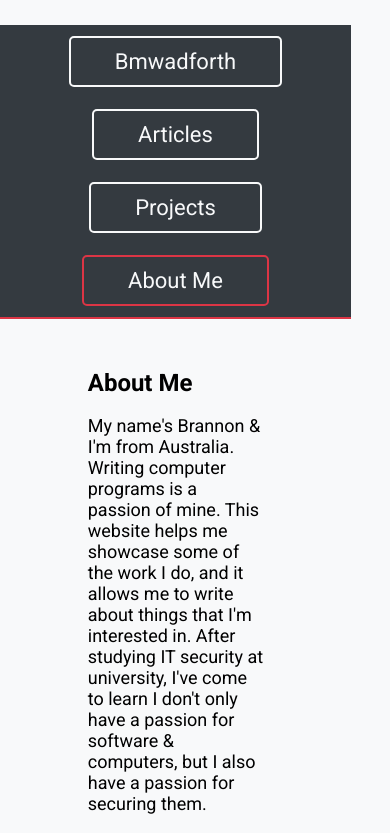
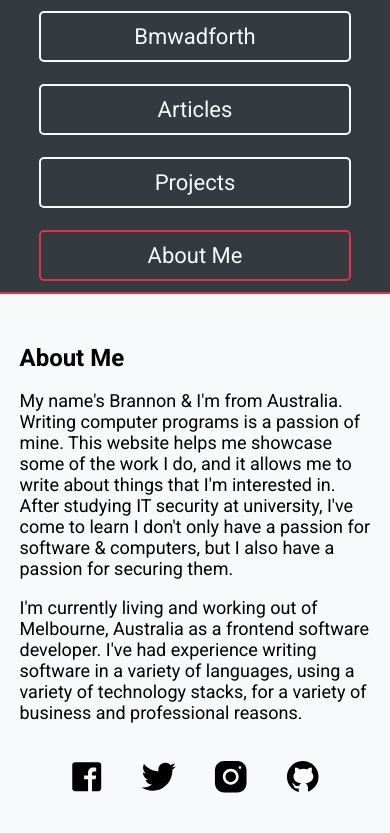
Before and after one commit to bmwadforth/front, a React (Create React App) app: page /about in a window 390 px wide. Shown: the top 833 px of the page. Built offline with nearby package versions, Linux system fonts and the light colour scheme.

Commit message:
Adding some basic mobile styles to make it at least useable on mobile

```diff
--- a/src/Assets/Styles/_Queries.scss
+++ b/src/Assets/Styles/_Queries.scss
@@ -1,30 +1,51 @@
 @import "Variables";
 
-@media only screen and (max-width: 900px) {
+@media only screen and (max-width: 1700px) {
     .bmwadforth {
+        .wrap {
+            section.main {
+                .content {
                     width: 70%;
                 }
             }
+        }
+    }
+}
 
-@media only screen and (max-width: 500px) {
+@media only screen and (max-width: 1500px) {
     .bmwadforth {
+        .wrap {
+            section.main {
+                .content {
                     width: 80%;
                 }
             }
+        }
+    }
+}
 
-@media only screen and (max-width: 400px) {
-    #root {
+@media only screen and (max-width: 1300px) {
     .bmwadforth {
-            width: 90%;
-            margin-top: 25px;
-
         .wrap {
-                .navigation {
+            section.main {
+                nav.navigation {
+                    .navigation-wrap {
                         ul {
+                            li {
+                                margin: 1em;
+                            }
+                        }
+                    }
+                }
+                .content {
+                    width: 80%;
+                    .home {
+                         .title {
                              align-items: center;
-                        flex-direction: column;
-                        li {
-                            margin: 0.5em 0;
+                         }
+                        .banner {
+                            .banner-background {
+                                background-image: none;
                             }
                         }
                     }
@@ -32,3 +53,121 @@
             }
         }
     }
+}
+
+
+@media only screen and (max-width: 1000px) {
+    .bmwadforth {
+        .wrap {
+            section.main {
+                nav.navigation {
+                    $navigation-height: 400px;
+                    .navigation-wrap {
+                        ul {
+                            width: 100%;
+                            flex-direction: column;
+                            li {
+                                margin: 0.5em auto;
+                                width: 80%;
+                                a {
+                                    text-align: center;
+                                    padding: 0.5em;
+                                }
+
+                            }
+                        }
+                    }
+                }
+                .content {
+                    width: 90%;
+                    .not-found {
+                        .not-found-text {
+                            margin-right: 50px;
+                        }
+                        .not-found-vector {
+                            svg {
+                                height: 350px;
+                            }
+                        }
+                    }
+                    .banner {
+                        display: none;
+                    }
+
+                    .title {
+                        color: $dark;
+                    }
+
+                    .articles {
+                        .article-list {
+                            grid-template-columns: repeat(1, 1fr);
+                        }
+                    }
+
+                    .article {
+                        .article-tags {
+                            .article-tag {
+                                margin: 0.25em;
+                            }
+                        }
+                    }
+
+                }
+            }
+        }
+
+    }
+}
+
+@media only screen and (max-width: 600px) {
+    .bmwadforth {
+        .wrap {
+            section.main {
+                .content {
+                    .not-found {
+                        .not-found-text {
+                            font-size: 18px;
+                        }
+                        .not-found-vector {
+                            svg {
+                                height: 250px;
+                            }
+                        }
+                    }
+                }
+            }
+        }
+    }
+}
+
+@media only screen and (max-width: 450px) {
+    .bmwadforth {
+        .wrap {
+            section.main {
+                .content {
+                    .home {
+                        .title {
+                            justify-content: flex-start;
+                            h2 {
+                                font-size: 16px;
+                            }
+                        }
+                    }
+                    .not-found {
+                        text-align: center;
+                        .not-found-text {
+                            font-size: 18px;
+                            margin: 0;
+                        }
+                        .not-found-vector {
+                            display: none;
+                            svg {
+                                height: 250px;
+                            }
+                        }
+                    }
+                }
+            }
+        }
+    }
+}
```
Lines whose indentation alone changed are shown as unchanged.
